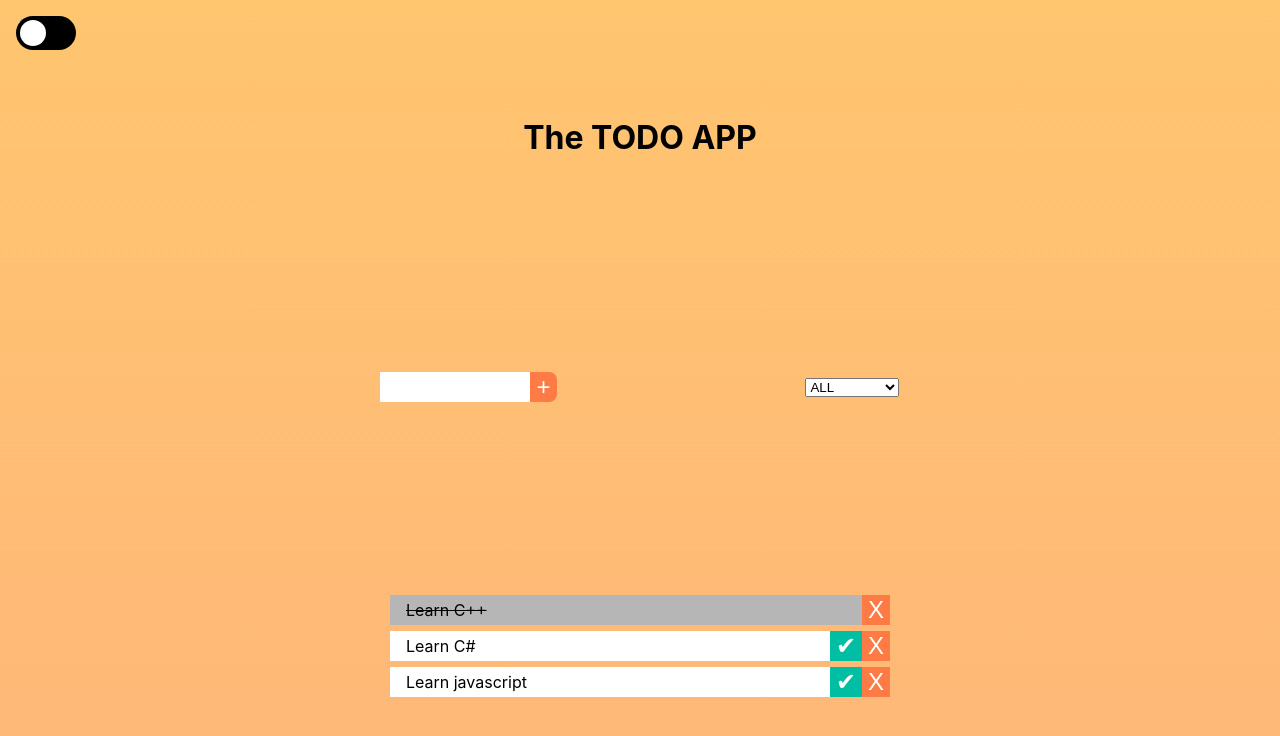
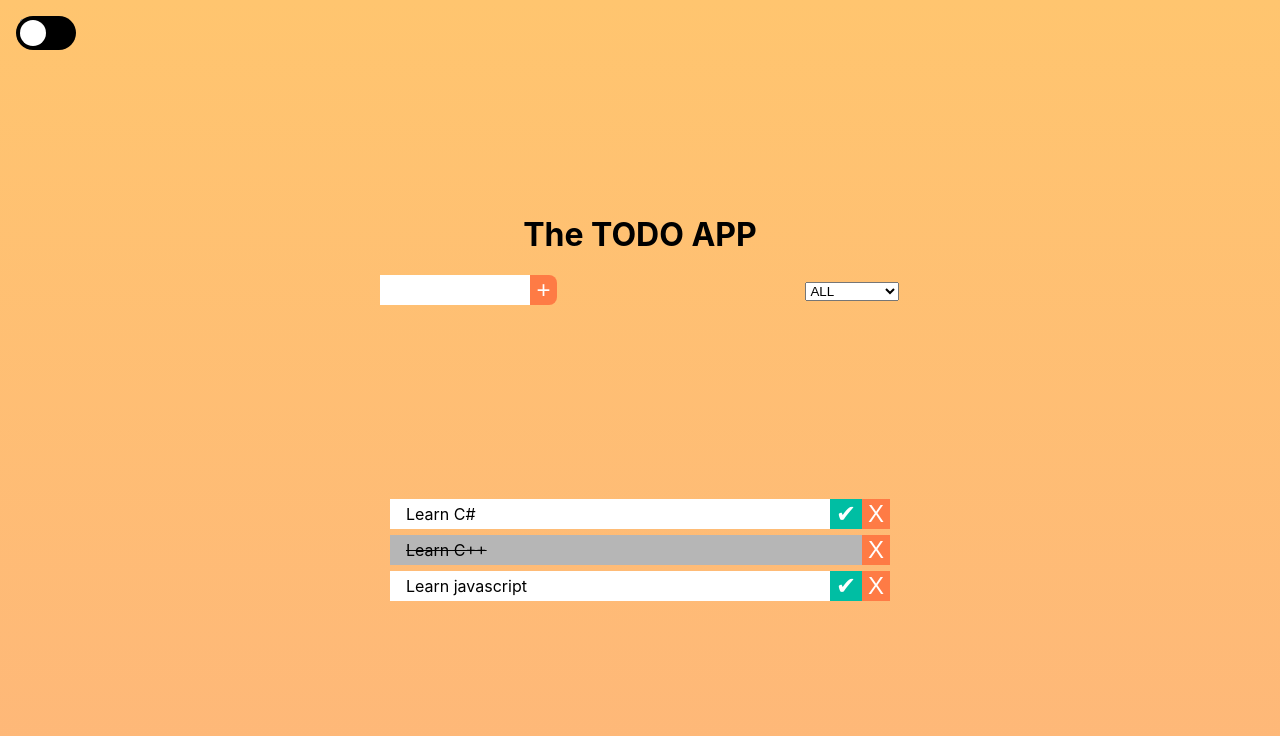
Before and after one commit to abdoashraf56/front-end-react-projects, a Next.js app: page /todo in a window 1280 px wide. Shown: the top 736 px of the page. Built offline with nearby package versions, Linux system fonts and the light colour scheme.

Commit message:
refactor animation

```diff
--- a/components/TodoItem.js
+++ b/components/TodoItem.js
@@ -1,3 +1,4 @@
+import { motion } from 'framer-motion'
 function TodoItem({ styles, data, update_todo, delete_todo }) {
 
     let handle_update = () => {
@@ -11,12 +12,29 @@ function TodoItem({ styles, data, update_todo, delete_todo }) {
     }
 
     return (
-        <div key={data.id} className={styles.todo_item_container}>
-            <div className={data.compelete ? styles.todo_finish : styles.todo}>
-                <div
-                    className={data.compelete ? styles.todo_text_finish : styles.todo_text}
-                >{data.text}</div>
-            </div>
+        <motion.div
+            initial={{ x: -50, width: 0, opacity: 0 }}
+            animate={{ x: 0, opacity: 1, width: "100%" }}
+            exit={{ x: -50, width: "60%", opacity: 0 }}
+            key={data.id} className={styles.todo_item_container}
+        >
+            {data.compelete ?
+                <motion.div
+                    animate={{ backgroundColor: "rgb(182, 182, 182)", transition: { duration: .3 } }}
+                    className={styles.todo}>
+                    <motion.div
+                        animate={{ textDecoration: "line-through", transition: { duration: .3 } }}
+                        className={styles.todo_text}
+                    >{data.text}</motion.div>
+                </motion.div>
+                :
+                <div className={styles.todo}>
+                    <div
+                        className={styles.todo_text}
+                    >{data.text}</div>
+                </div>
+            }
+
 
             {data.compelete ? (<></>) :
                 <button
@@ -27,7 +45,7 @@ function TodoItem({ styles, data, update_todo, delete_todo }) {
 
 
             <button onClick={handle_delete} className={styles.delete_btn}>X</button>
-        </div>
+        </motion.div>
     );
 }
 
--- a/components/TodoList.js
+++ b/components/TodoList.js
@@ -1,4 +1,4 @@
-import { motion } from "framer-motion";
+import { AnimatePresence, motion } from "framer-motion";
 import TodoItem from "./TodoItem";
 
 function TodoList({ styles, list, filter, update_todo, delete_todo }) {
@@ -23,10 +23,14 @@ function TodoList({ styles, list, filter, update_todo, delete_todo }) {
 
 
     return (
+
             <motion.div layout className={styles.todo_list_container} style={{
                 overflow : list.length > 5 ? "scroll" : ""
             }}>
-            {filter_list(list).map(todo => {
+                <AnimatePresence>
+                {filter_list(list)
+                        .sort((a,b) => a.text.localeCompare(b.text))
+                            .map(todo => {
                     return (
                         <TodoItem
                             key={todo.id}
@@ -37,6 +41,7 @@ function TodoList({ styles, list, filter, update_todo, delete_todo }) {
                         />
                     );
                 })}
+                </AnimatePresence>
             </motion.div>
     );
 }
--- a/pages/todo.js
+++ b/pages/todo.js
@@ -1,4 +1,4 @@
-import { motion } from 'framer-motion';
+
 import { useState } from 'react';
 import AddForm from '../components/AddForm';
 import FilterForm from '../components/FilterForm';
@@ -51,20 +51,22 @@ function todo(props) {
     return (
         <div className={theme ? styles.light : styles.dark}>
 
-
+            {/*
             <div className={styles.splash_container}>
                 <Splash styles={styles} />
-            </div>
+            </div> */}
 
             <div className={styles.container}>
                 <label className={styles.switch}>
                     <input type="checkbox" onChange={handleThemeChange} />
                     <span className={styles.slider}></span>
                 </label>
-                <h1 className={styles.title}>The TODO APP</h1>
-                <div className={styles.add_filter_container}>
-                    <AddForm styles={styles} add={add_todo_to_list} />
-                    <FilterForm styles={styles} change_value={change_filter_value} />
+                <div className={styles.header_container}>
+                    <h1 className={styles.title}>The TODO APP</h1>
+                    <div className={styles.add_filter_container}>
+                        <AddForm styles={styles} add={add_todo_to_list} />
+                        <FilterForm styles={styles} change_value={change_filter_value} />
+                    </div>
                 </div>
 
                 <TodoList
--- a/styles/todo.module.scss
+++ b/styles/todo.module.scss
@@ -100,8 +100,14 @@ $todo_item_min_height: 30px;
     background-image: linear-gradient(var(--primary_bg), var(--second_bg));
     width: 100vw;
     height: 100vh;
-    justify-content: space-around;
+    justify-content: space-evenly;
     align-items: center;
+
+    .header_container {
+        display: flex;
+        align-items: center;
+        flex-direction: column;
+    }
 
     .add_filter_container {
         @extend .flex_row;
```
Lines whose indentation alone changed are shown as unchanged.
